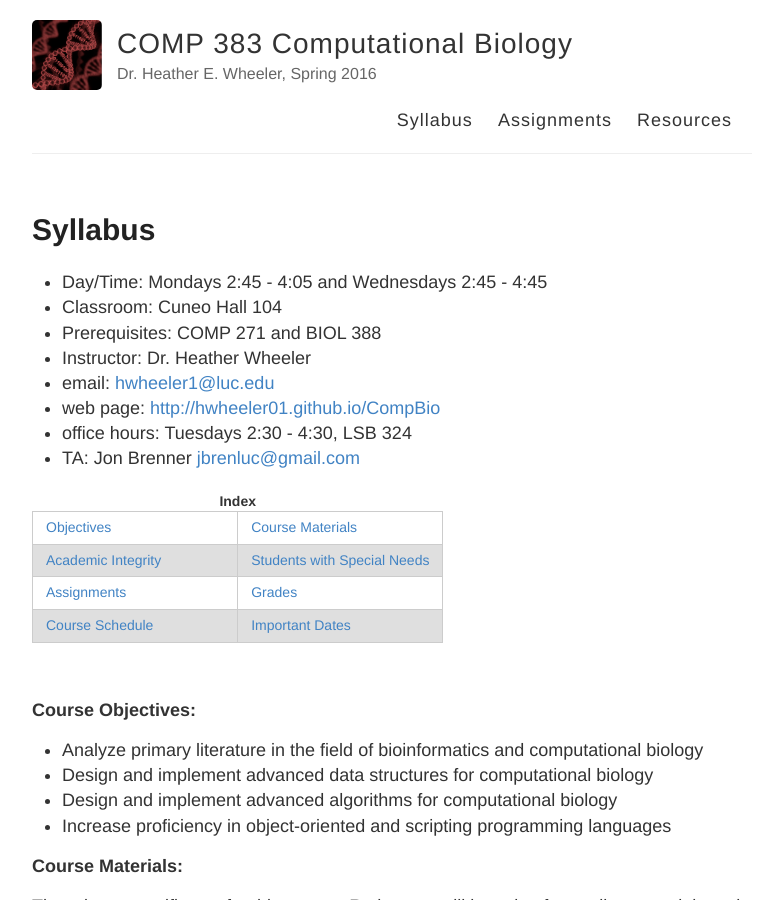
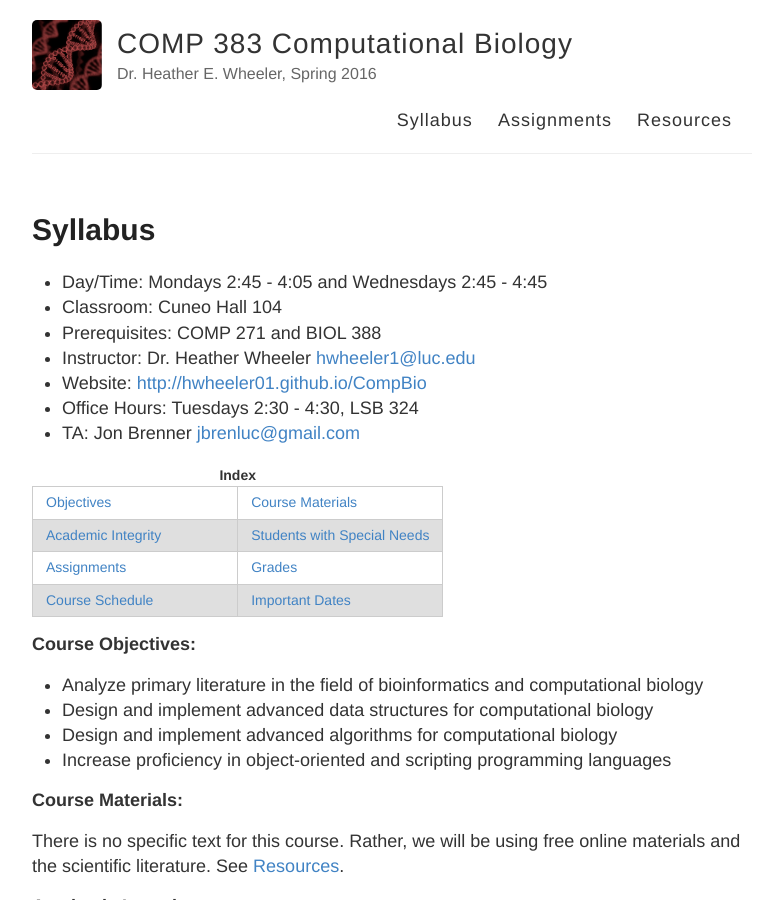
Before and after one commit to hwheeler01/CompBio, a Jekyll site: the page built from syllabus.md, in a window 1280 px wide and 900 px high. Shown: the whole window, without its empty margins (248-1031 px from the left). Built offline with Jekyll 4.4.1, drawn with Linux system fonts in a browser that asks for light colours; Markdown is read by kramdown in place of the engine named in the settings.

Commit message:
condense header

```diff
--- a/syllabus.md
+++ b/syllabus.md
@@ -6,58 +6,33 @@ permalink: /syllabus/
 - Day/Time:	Mondays 2:45 - 4:05 and Wednesdays 2:45 - 4:45
 - Classroom:	Cuneo Hall 104
 - Prerequisites:	COMP 271 and BIOL 388
-- Instructor:	 Dr. Heather Wheeler
-- email:	<hwheeler1@luc.edu>
-- web page:	<http://hwheeler01.github.io/CompBio>
-- office hours: Tuesdays 2:30 - 4:30, LSB 324
+- Instructor:	 Dr. Heather Wheeler <hwheeler1@luc.edu>
+- Website:	<http://hwheeler01.github.io/CompBio>
+- Office Hours: Tuesdays 2:30 - 4:30, LSB 324
 - TA: Jon Brenner <jbrenluc@gmail.com>
 
 
 <table style="width: px; height: 12px;" class="docutils" border="1">
-
-
-
   <caption><b>Index</b></caption> <colgroup><col width="50%"><col width="50%"></colgroup> <tbody valign="top">
-
     <tr>
-
       <td><a class="reference internal" href="#objectives">Objectives</a></td>
-
       <td><a class="reference external" href="#texts">Course Materials</a></td>
-
     </tr>
-
     <tr>
-
       <td><a class="reference external" href="#honesty">Academic Integrity</a></td>
-
       <td><a class="reference internal" href="#disabilities">Students with Special Needs</a></td>
-
     </tr>
-
     <tr>
-
 	<td><a class="reference external" href="#assignments">Assignments</a></td>
-
       <td><a class="reference external" href="#grades">Grades</a></td>
-
     </tr>
-
       <tr>
-
       <td style="vertical-align: top;"><a class="reference external" href="#schedule">Course Schedule</a></td>
-
       <td style="vertical-align: top;"><a class="reference external" href="#dates">Important Dates</a> </td>
-
     </tr>
-
   </tbody>
-
 </table>
 
-
-
-<br>
 
 
 
```
